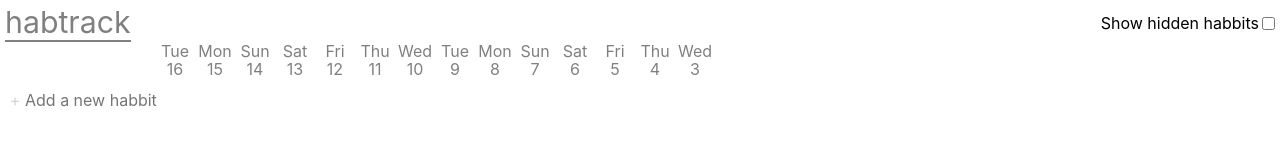
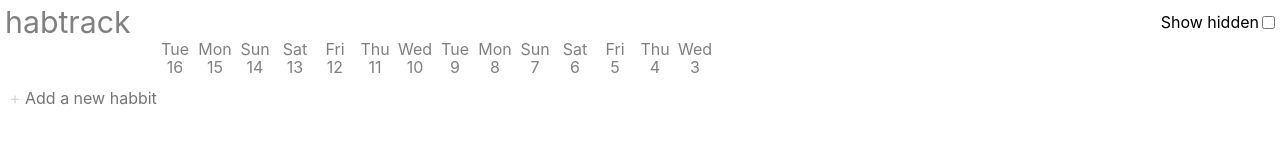
Before and after one commit to viliusddd/habtrack, a Vue app in the folder habtrack/: page / in a window 1280 px wide. Shown: the top 160 px of the page. Built offline with nearby package versions, Linux system fonts and the light colour scheme.

Commit message:
Remove movement from close button, add limit to habbit name change symbols

```diff
--- a/habtrack/src/components/NavPanel.vue
+++ b/habtrack/src/components/NavPanel.vue
@@ -12,7 +12,7 @@ const toMonthDay = dateObj => dateObj.getDate()
   <div class="header">
     <RouterLink class="logo" to="/">habtrack</RouterLink>
     <div class="hidden__toggle">
-      <label for="toggleShowHidden">Show hidden habbits</label>
+      <label for="toggleShowHidden">Show hidden</label>
       <input
         type="checkbox"
         name=""
@@ -60,6 +60,8 @@ const toMonthDay = dateObj => dateObj.getDate()
 .logo:link {
   color: gray;
   text-decoration: none;
+  border-bottom: 2px solid;
+  border: 0;
 }
 .days-container {
   display: flex;
--- a/habtrack/src/views/HabbitView.vue
+++ b/habtrack/src/views/HabbitView.vue
@@ -45,6 +45,7 @@ function deleteHabbit() {
       v-model="currentHabbit.name"
       id="change-name"
       autocomplete="off"
+      maxlength="22"
     />
     <br />
 
@@ -138,13 +139,12 @@ button:hover {
 .modal__close-btn {
   margin-right: 0;
   margin-left: auto;
-  border: 1px solid red;
   padding: 0 5px 0 5px;
   background: transparent;
-  border: none;
   outline: 0;
   color: inherit;
   cursor: pointer;
+  border-color: transparent;
 }
 .modal__name-label {
   padding: 0 0 0 10px;
```
